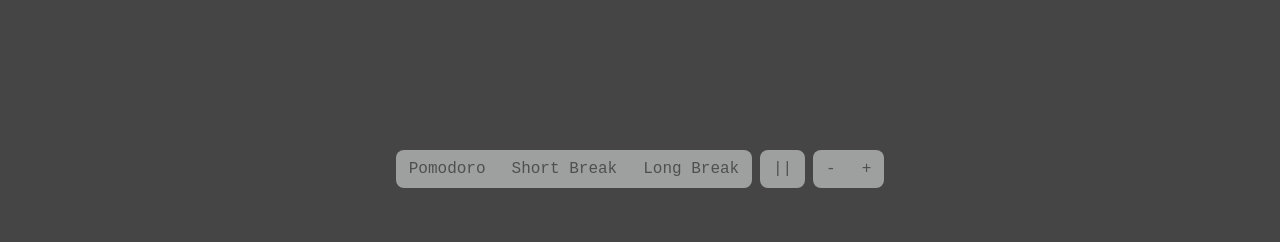
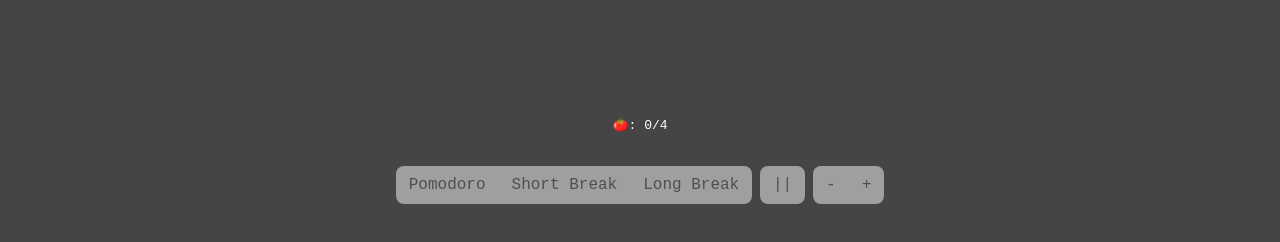
Before and after one commit to cookieshakes/pomodoro-tool, a plain HTML site: page index.html in a window 1280 px wide. Shown: the part 468-710 px from the top of the page. Drawn offline with Linux system fonts and the light colour scheme.

Commit message:
HTML pomodoro counter

```diff
--- a/index.html
+++ b/index.html
@@ -16,6 +16,7 @@
   </div>
   <div id="clock">--:--</div>
   <div id="text">&nbsp;</div>
+  <div id="counter">🍅: <span id="pomodoroCounter">0</span>/4</p></div>
   <hr />
   <div id="mode-buttons" class="btn-group">
     <button data-mode="pomodoro">Pomodoro</button>
```
